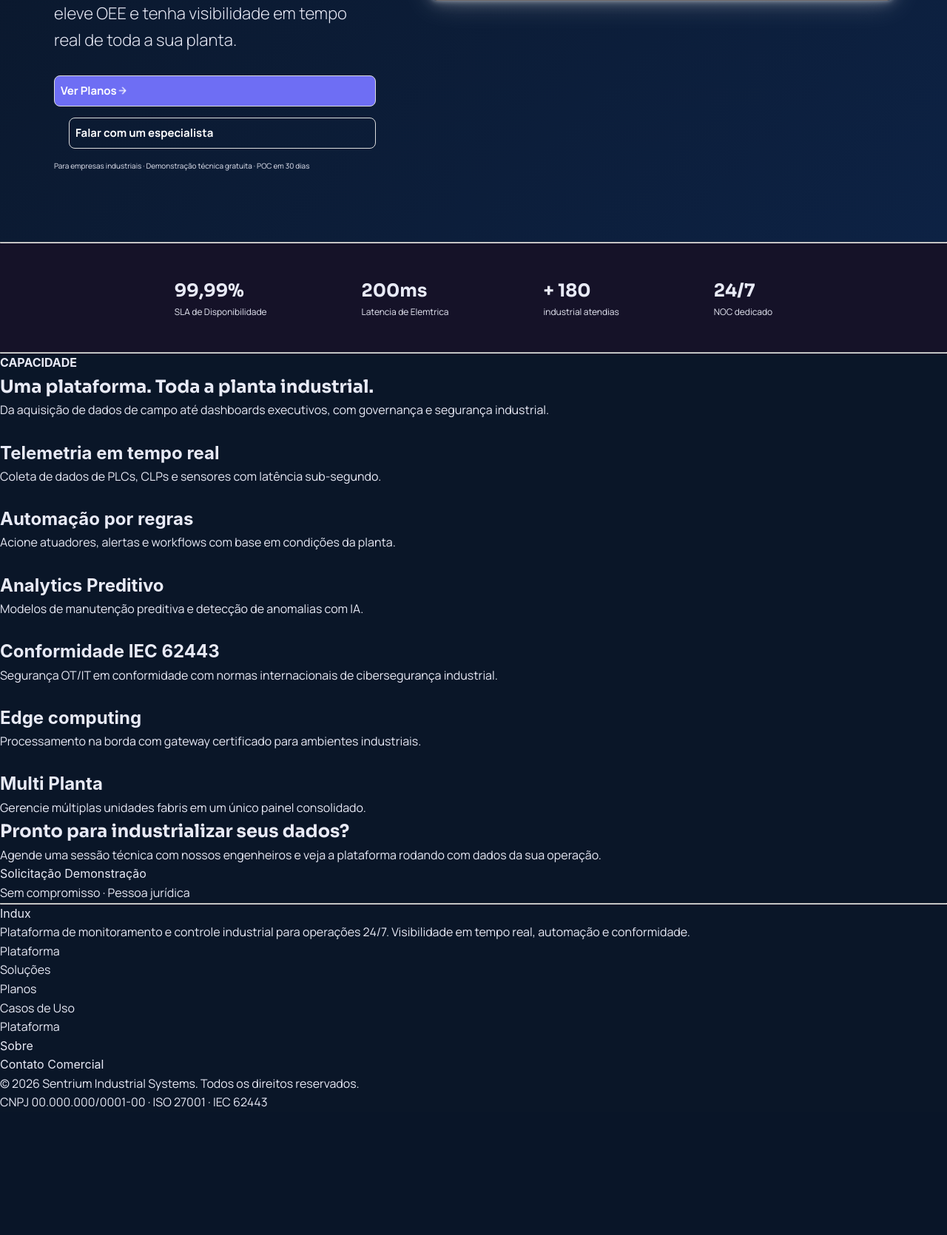
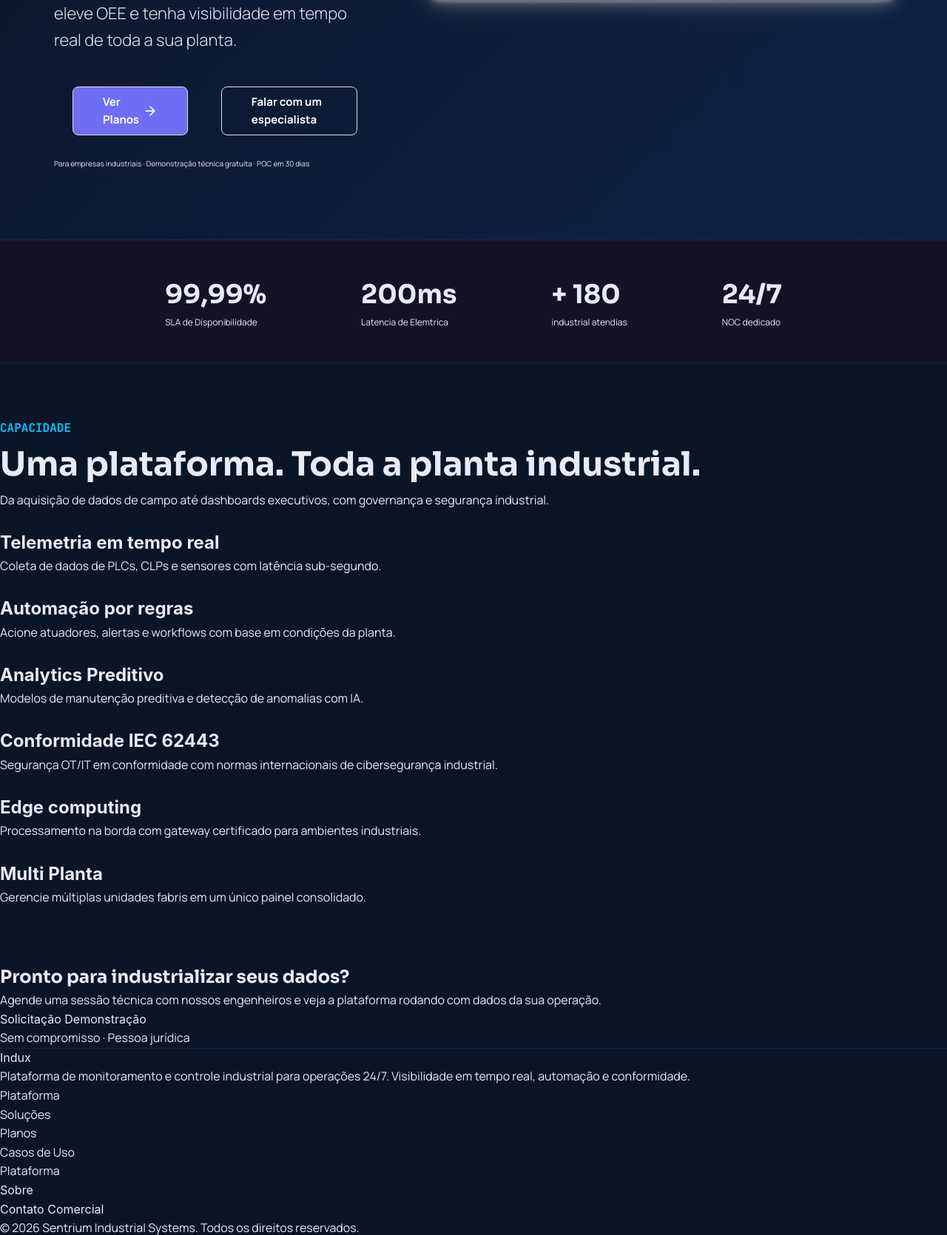
Before and after one commit to roberivan7/indux, a PHP site: page / in a window 1280 px wide. Shown: the part 549-2219 px from the top of the page at 74% size. Before the commit the page ends 2046 px from the top, so only its background shows below. Run offline with PHP 8.4, Linux system fonts and the light colour scheme.

Commit message:
Estilizando pagina index da pagina de vendas

```diff
--- a/pagina_de_vendas/index.php
+++ b/pagina_de_vendas/index.php
@@ -15,7 +15,7 @@
             <div class="container_inicial">
                 <h1 class="titulo_site">Controle total da sua <span class="text_destaque">operação industrial</span></h1>
                 <p class="texto_inicial">Sentrium unifica SCADA, IIoT e analytics em uma única plataforma. Reduza downtime, eleve OEE e tenha visibilidade em tempo real de toda a sua planta.</p>
-                <a href="#" class="btn_inicial">Ver Planos <img src="img/arrow-right.png" alt="" class="seta"> </a><a href="#" class="btn_inicial btn_especialista">Falar com um especialista</a>
+                <div class="container_btn"><a href="#" class="btn_inicial">Ver Planos <img src="img/arrow-right.png" alt="" class="seta"></a><a href="#" class="btn_inicial btn_especialista">Falar com um especialista</a></div>
             <p class="subtitulo_inicial">Para empresas industriais · Demonstração técnica gratuita · POC em 30 dias</p>
             </div>
             <img src="img/hero-industrial.jpg" alt="" class="img_principal">
@@ -28,27 +28,27 @@
             <div><h1>24/7</h1><p>NOC dedicado</p></div>
         </section>
         <hr>
-        <section>
-            <h4>CAPACIDADE</h4>
-            <h1>Uma plataforma. Toda a planta industrial.</h1>
+        <section class="terciario">
+            <h4 class="subtitulo_terciario">CAPACIDADE</h4>
+            <h1 class="titulo_terciario">Uma plataforma. Toda a planta industrial.</h1>
             <p>Da aquisição de dados de campo até dashboards executivos, com governança e segurança industrial.</p>
-            <div>
+            <div class="container_cards">
                 <div>
-                    <div>
+                    <div class="cards">
                         <div>
                             <img src="" alt="">
                         </div>
                         <h2>Telemetria em tempo real</h2><p>Coleta de dados de PLCs, CLPs e sensores com latência sub-segundo.</p>
                     </div>
 
-                    <div>
+                    <div class="cards">
                         <div>
                             <img src="" alt="">
                         </div>
                         <h2>Automação por regras</h2><p>Acione atuadores, alertas e workflows com base em condições da planta.</p>
                     </div>
 
-                    <div>
+                    <div class="cards">
                         <div>
                             <img src="" alt="">
                         </div>
@@ -56,7 +56,7 @@
                     </div>
                 </div>
                 <div>
-                    <div>
+                    <div class="cards">
                         <div>
                             <img src="" alt="">
                         </div>
@@ -64,14 +64,14 @@
                         <p>Segurança OT/IT em conformidade com normas internacionais de cibersegurança industrial.</p>
                     </div>
 
-                    <div>
+                    <div class="cards">
                         <div>
                             <img src="" alt="">
                         </div>
                         <h2>Edge computing</h2><p>Processamento na borda com gateway certificado para ambientes industriais.</p>
                     </div>
 
-                    <div>
+                    <div class="cards">
                         <div>
                             <img src="" alt="">
                         </div>
--- a/pagina_de_vendas/styles.css
+++ b/pagina_de_vendas/styles.css
@@ -160,9 +160,14 @@ p {
     font-weight: 800;
 }
 
+.container_btn {
+    display: flex;
+    flex-direction: row;
+}
+
 .btn_inicial {
-    margin: 15px 0px;
-    padding: 8px 8px;
+    margin: 15px 25px;
+    padding: 8px 40px;
     background-color: rgb(110, 110, 244);
     color: white;
     font-family: var(--font-titulo-pequeno);
@@ -172,8 +177,9 @@ p {
     text-decoration: none;
     font-size: 15px;
     display: flex;
+    flex-direction: row;
     align-items: center;
-    flex-direction: row;
+    gap: 5px;
 }
 
 .btn_especialista {
@@ -186,7 +192,7 @@ p {
 }
 
 .seta {
-    height: 15px;
+    height: 20px;
 }
 
 .subtitulo_inicial {
@@ -207,6 +213,35 @@ p {
     font-family: var(--font-titulo-pequeno);
     font-size: 12px;
 }
+
+.secundario h1{
+    font-size: 35px;
+}
+
+hr {
+    border: none;
+    height: 1px;
+    background-color: var(--azul-card) ;
+}
+
+.terciario {
+    margin: 75px 0px;
+}
+
+.subtitulo_terciario {
+    font-family: var(--font-texto);
+    color: var(--ciano);
+}
+
+.titulo_terciario {
+    font-size: 45px;
+}
+
+.conainer_cards {
+    display: grid;
+    grid-template-columns: 350px 350px;
+}
+
 
 /* ===== HERO SOLUÇÕES ===== */
 .hero-solucoes {
```
